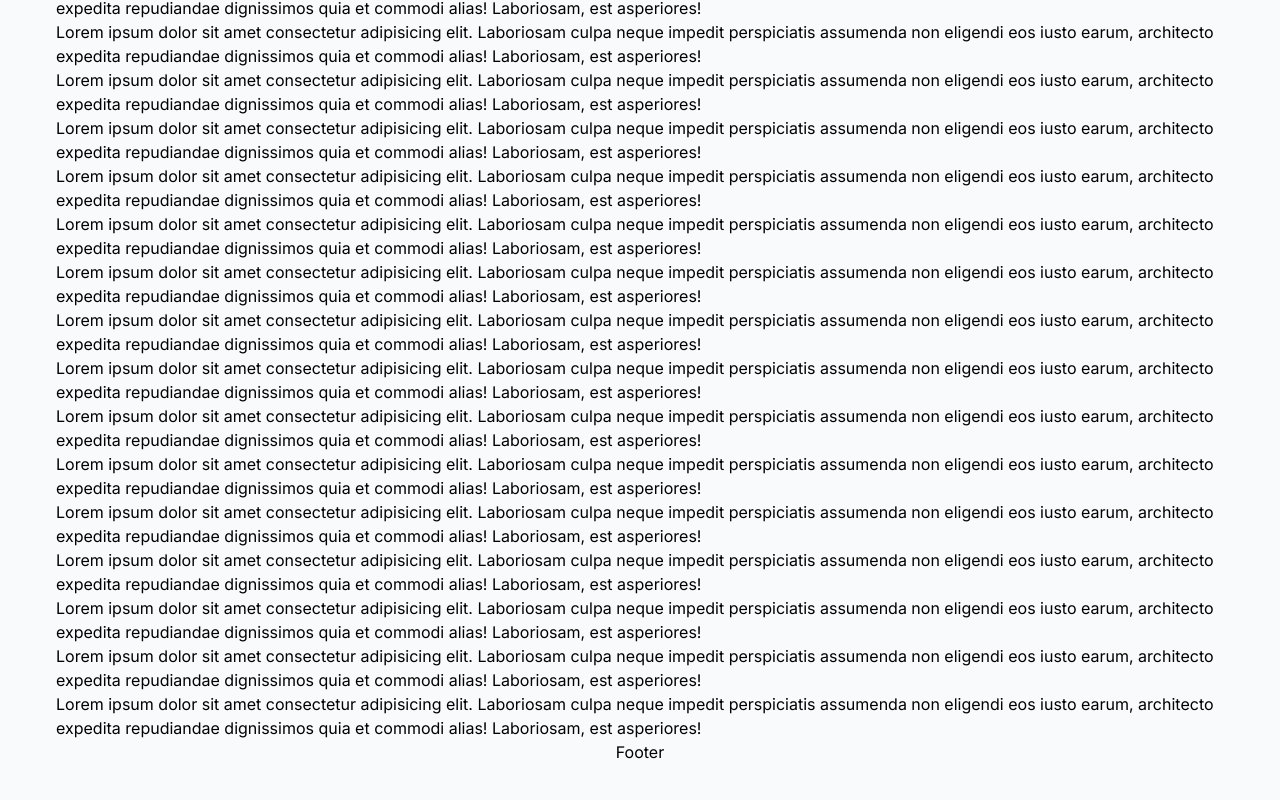
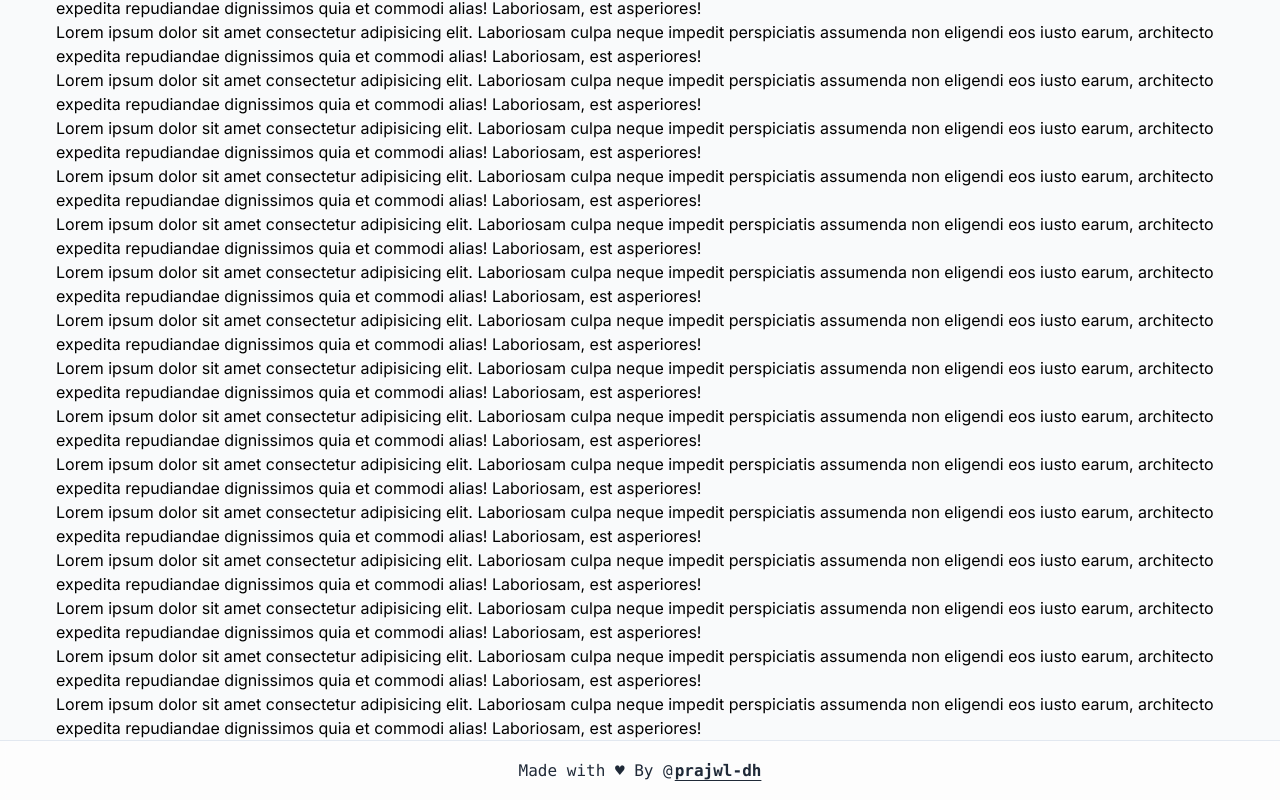
Before and after one commit to prajwl-dh/quick-resume-builder, a Next.js app: page / in a window 1280 px wide. Shown: the part 530-1330 px from the top of the page. Before the commit the page ends 1294 px from the top, so only its background shows below. Built offline with nearby package versions, Linux system fonts and the light colour scheme.

Commit message:
Created footer

```diff
--- a/src/app/page.tsx
+++ b/src/app/page.tsx
@@ -9,9 +9,9 @@ export default function page() {
       <Navbar />
       <div className='w-full 2xl:w-10/12 px-3 md:px-14 flex flex-col items-center'>
         <Home />
-        <Footer />
         <ScrollToTheTop />
       </div>
+      <Footer />
     </div>
   );
 }
--- a/src/components/footer/Footer.tsx
+++ b/src/components/footer/Footer.tsx
@@ -1,3 +1,18 @@
 export default function Footer() {
-  return <div>Footer</div>;
+  return (
+    <div className='w-full h-[60px] px-3 md:px-14 justify-center items-center flex flex-row bg-light-foreground dark:bg-dark-foreground backdrop-blur-sm bg-opacity-60 border-t-[1px] border-slate-200 dark:border-stone-700'>
+      <div className='flex flex-row gap-0.5 justify-center items-center font-mono'>
+        <p className='text text-md text-light-text-primary dark:text-dark-text-primary'>
+          Made with &#9829; By @
+        </p>
+        <a
+          className='text text-md font-bold underline underline-offset-4 text-light-text-primary dark:text-dark-text-primary'
+          href='https://prajwalonline.com'
+          target='_blank'
+        >
+          prajwl-dh
+        </a>
+      </div>
+    </div>
+  );
 }
--- a/src/components/scroll-to-top/ScrollToTheTop.jsx
+++ b/src/components/scroll-to-top/ScrollToTheTop.jsx
@@ -25,7 +25,7 @@ export default function ScrollToTheTop() {
       onClick={() => handleClick()}
       className={`fixed z-[9999] cursor-pointer ${
         !scrollButton ? 'hidden' : null
-      } right-2 md:right-2 bottom-5`}
+      } right-2 md:right-5 bottom-20`}
     >
       <svg
         className={`text text-dark-text-primary bg-light-button-primary-background dark:text-light-text-primary dark:bg-dark-button-primary-background rounded-md hover:scale-105`}
```
